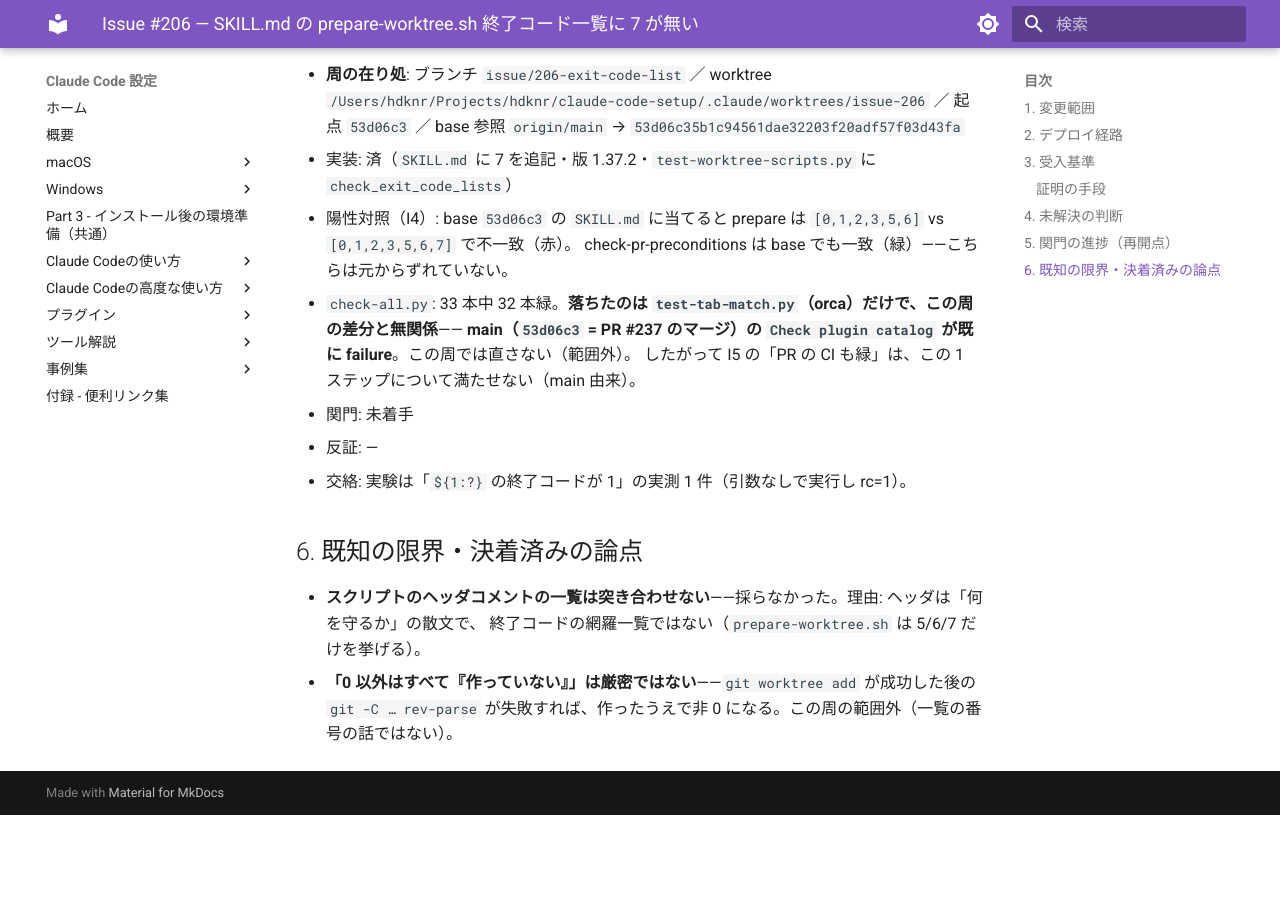
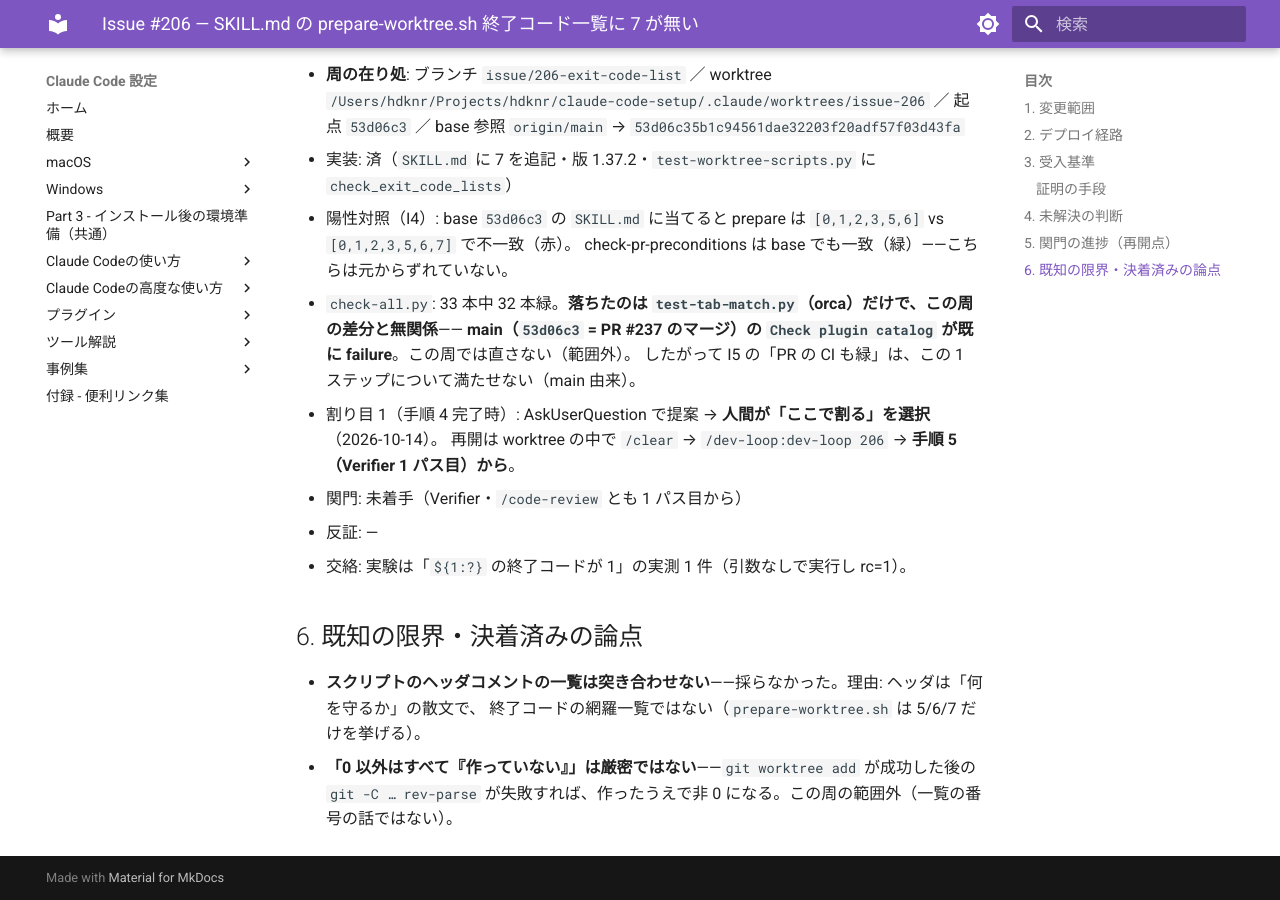
Before and after one commit to hdknr/claude-code-setup, an MkDocs documentation site: the page built from docs/plans/issue-206.md, in a window 1280 px wide and 900 px high, scrolled down 2706 px. Built offline with MkDocs 1.6.1 and Material for MkDocs 9.7.7, drawn with Linux system fonts in a browser that asks for light colours; before the commit the page ends 3521 px from its top, so only the background shows below that.

Commit message:
docs(plans): #206 の割り目 1 を記録
Co-Authored-By: Claude Opus 5.5 <noreply@anthropic.com>

```diff
--- a/docs/plans/issue-206.md
+++ b/docs/plans/issue-206.md
@@ -81,7 +81,9 @@
 - `check-all.py`: 33 本中 32 本緑。**落ちたのは `test-tab-match.py`（orca）だけで、この周の差分と無関係**——
   **main（`53d06c3` = PR #237 のマージ）の `Check plugin catalog` が既に failure**。この周では直さない（範囲外）。
   したがって I5 の「PR の CI も緑」は、この 1 ステップについて満たせない（main 由来）。
-- 関門: 未着手
+- 割り目 1（手順 4 完了時）: AskUserQuestion で提案 → **人間が「ここで割る」を選択**（2026-10-14）。
+  再開は worktree の中で `/clear` → `/dev-loop:dev-loop 206` → **手順 5（Verifier 1 パス目）から**。
+- 関門: 未着手（Verifier・`/code-review` とも 1 パス目から）
 - 反証: —
 - 交絡: 実験は「`${1:?}` の終了コードが 1」の実測 1 件（引数なしで実行し rc=1）。
 
```
